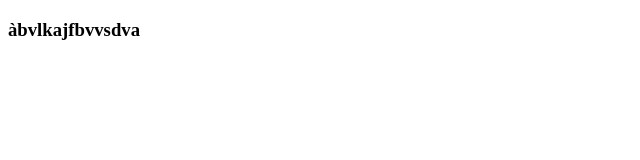
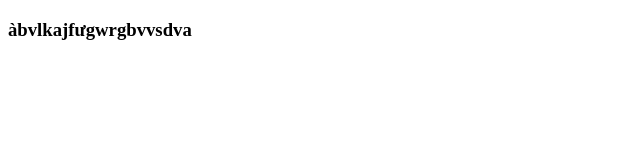
Before and after one commit to Letuan568/c4ujs43, a plain HTML site: page index.html in a window 1280 px wide. Shown: the full height of the page, 0-640 px from the left. Drawn offline with Linux system fonts and the light colour scheme.

Commit message:
a commit

```diff
--- a/index.html
+++ b/index.html
@@ -7,6 +7,6 @@
     <title>Document</title>
 </head>
 <body>
-    <h3>àbvlkajfbvvsdva</h3>
+    <h3>àbvlkajfưgwrgbvvsdva</h3>
 </body>
 </html>
```
